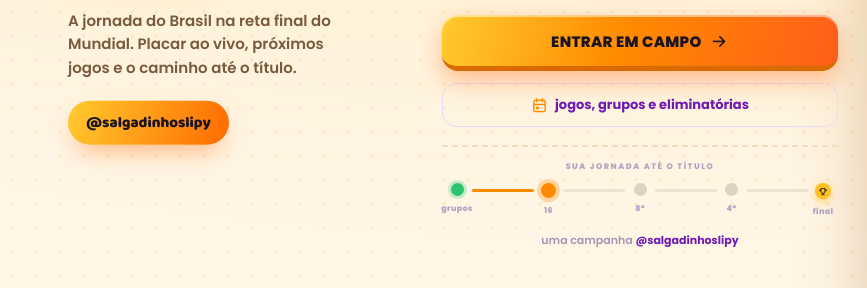
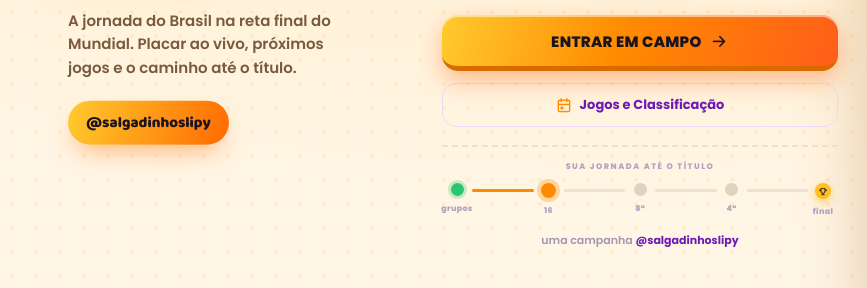
Before and after one commit to oscriativoslab/nao-abro-mao, a website: page index.html in a window 1280 px wide. Shown: the part 480-768 px from the top of the page, 0-867 px from the left. Drawn offline with nearby package versions, Linux system fonts and the light colour scheme.

Commit message:
Botao home: Jogos e Classificacao

```diff
--- a/index.html
+++ b/index.html
@@ -71,7 +71,7 @@
       <div class="home-bottom">
         <button class="cta" id="btn-cta">ENTRAR EM CAMPO <i class="ti ti-arrow-right"></i></button>
 
-        <button class="ov-link" id="btn-groups"><i class="ti ti-calendar-event"></i> jogos, grupos e eliminatórias</button>
+        <button class="ov-link" id="btn-groups"><i class="ti ti-calendar-event"></i> Jogos e Classificação</button>
 
         <div class="journey-teaser">
           <div class="journey-teaser__label">sua jornada até o título</div>
```
